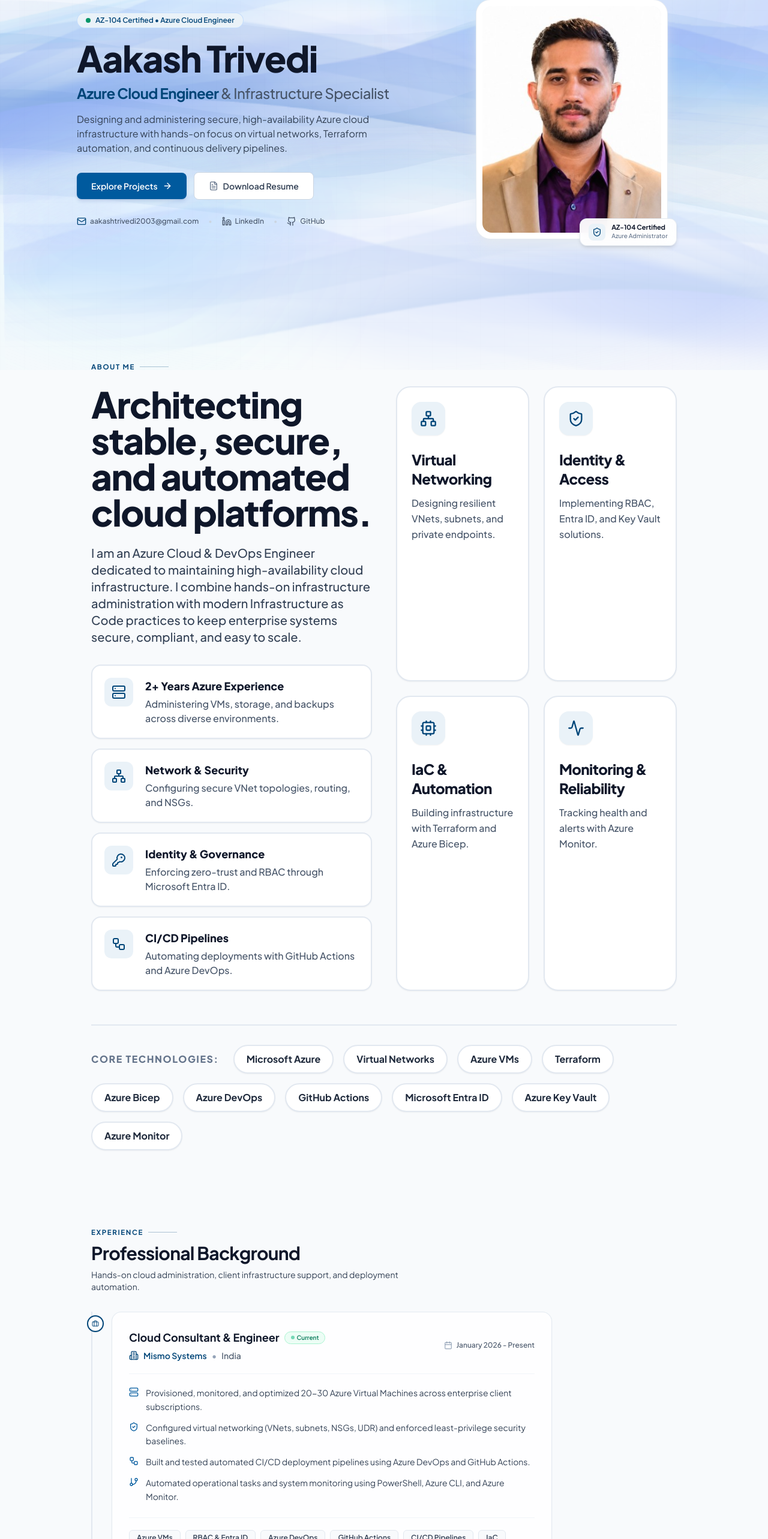
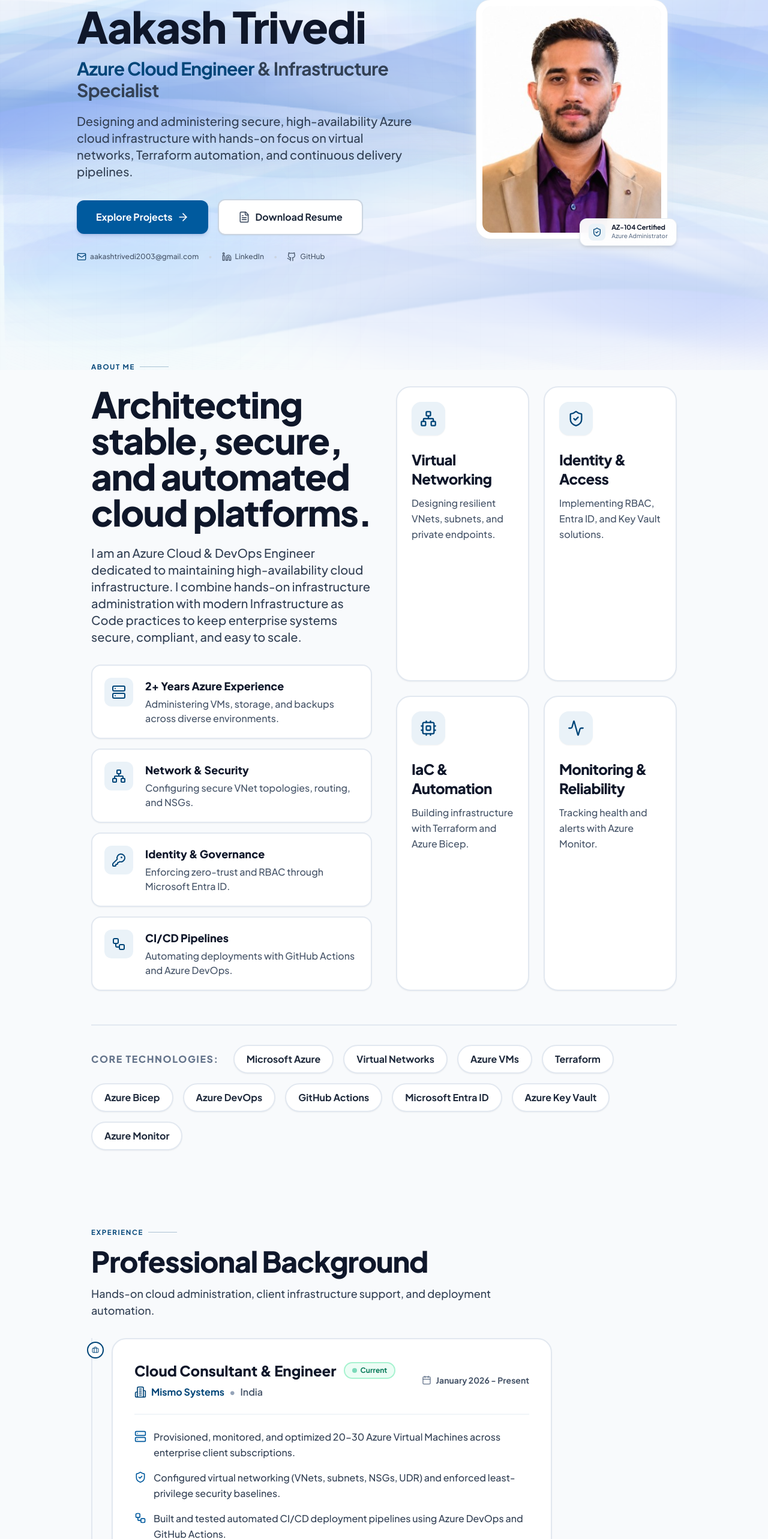
Before and after one commit to AAKASHTRIVEDI-01/Cloud_portfolio_Aakash, a React (Vite) app: page / in a window 1280 px wide. Shown: the part 183-2749 px from the top of the page at 60% size. Built offline with nearby package versions, Linux system fonts and the light colour scheme.

Commit message:
Apply bold typography and prominent cards to all sections for consistency

```diff
--- a/src/components/Certifications.tsx
+++ b/src/components/Certifications.tsx
@@ -88,10 +88,10 @@ export default function Certifications() {
             <span className="eyebrow text-azure-700">Credentials</span>
             <span className="h-px w-12 bg-azure-700/30" />
           </div>
-          <h2 className="mt-2 font-display text-2xl font-bold tracking-tight text-slate-900 sm:text-3xl">
+          <h2 className="mt-4 font-display text-4xl font-extrabold tracking-tight text-slate-900 sm:text-5xl">
             Certifications &amp; credentials.
           </h2>
-          <p className="mt-2 text-sm text-slate-600 max-w-xl">
+          <p className="mt-4 text-lg font-medium text-slate-700 max-w-2xl">
             Industry-recognized credentials validating enterprise Azure administration and cloud fundamentals.
           </p>
         </div>
--- a/src/components/Experience.tsx
+++ b/src/components/Experience.tsx
@@ -79,10 +79,10 @@ export default function Experience() {
           <span className="eyebrow text-azure-700">Experience</span>
           <span className="h-px w-12 bg-azure-700/30" />
         </div>
-        <h2 className="mt-2 font-display text-2xl font-bold tracking-tight text-slate-900 sm:text-3xl">
+        <h2 className="mt-4 font-display text-4xl font-extrabold tracking-tight text-slate-900 sm:text-5xl">
           Professional Background
         </h2>
-        <p className="mt-2 text-sm text-slate-700 max-w-xl">
+        <p className="mt-4 text-lg font-medium text-slate-700 max-w-2xl">
           Hands-on cloud administration, client infrastructure support, and deployment automation.
         </p>
       </div>
@@ -119,45 +119,45 @@ function TimelineItem({
       </div>
 
       {/* Card */}
-      <div className="rounded-2xl border border-slate-200/90 bg-white/80 p-5 sm:p-7 shadow-sm backdrop-blur-md transition-all hover:shadow-md hover:bg-white">
-        <div className="flex flex-col gap-2 sm:flex-row sm:items-center sm:justify-between">
+      <div className="rounded-3xl border-2 border-slate-200 bg-white p-7 sm:p-9 shadow-sm transition-all duration-300 hover:shadow-xl hover:-translate-y-2 hover:border-azure-400">
+        <div className="flex flex-col gap-3 sm:flex-row sm:items-center sm:justify-between">
           <div>
-            <div className="flex items-center gap-2">
-              <h3 className="font-display text-lg font-bold text-slate-900">
+            <div className="flex items-center gap-3">
+              <h3 className="font-display text-2xl font-extrabold text-slate-900">
                 {exp.role}
               </h3>
               {exp.current && (
-                <span className="inline-flex items-center gap-1 rounded-full bg-emerald-50 px-2.5 py-0.5 text-[10px] font-semibold text-emerald-700 border border-emerald-200">
-                  <span className="h-1.5 w-1.5 rounded-full bg-emerald-500 animate-pulse" />
+                <span className="inline-flex items-center gap-1.5 rounded-full bg-emerald-50 px-3 py-1 text-xs font-bold text-emerald-700 border-2 border-emerald-200">
+                  <span className="h-2 w-2 rounded-full bg-emerald-500 animate-pulse" />
                   Current
                 </span>
               )}
             </div>
-            <div className="mt-1.5 flex items-center gap-2 text-sm text-azure-700 font-semibold">
-              <Building2 className="h-4 w-4" />
+            <div className="mt-2 flex items-center gap-2 text-base text-azure-700 font-bold">
+              <Building2 className="h-5 w-5" />
               <span>{exp.company}</span>
               {exp.location && (
                 <>
                   <span className="text-slate-400">•</span>
-                  <span className="text-slate-600 font-medium">{exp.location}</span>
+                  <span className="text-slate-600 font-semibold">{exp.location}</span>
                 </>
               )}
             </div>
           </div>
 
-          <div className="inline-flex items-center gap-1.5 text-xs text-slate-600 font-medium mt-2 sm:mt-0">
-            <Calendar className="h-3.5 w-3.5 text-slate-400" />
+          <div className="inline-flex items-center gap-2 text-sm text-slate-600 font-bold mt-2 sm:mt-0">
+            <Calendar className="h-4 w-4 text-slate-500" />
             <span>{exp.duration}</span>
           </div>
         </div>
 
         {/* Bullets */}
-        <ul className="mt-5 space-y-3 border-t border-slate-100 pt-5">
+        <ul className="mt-6 space-y-4 border-t-2 border-slate-100 pt-6">
           {exp.bullets.map((b, idx) => {
             const BIcon = b.icon;
             return (
-              <li key={idx} className="flex items-start gap-3 text-sm leading-relaxed text-slate-700">
-                <BIcon className="h-4 w-4 flex-none mt-0.5 text-azure-600" />
+              <li key={idx} className="flex items-start gap-3 text-base font-medium leading-relaxed text-slate-700">
+                <BIcon className="h-5 w-5 flex-none mt-0.5 text-azure-600" />
                 <span>{b.text}</span>
               </li>
             );
@@ -165,11 +165,11 @@ function TimelineItem({
         </ul>
 
         {/* Skills */}
-        <div className="mt-6 flex flex-wrap gap-2 border-t border-slate-100 pt-5">
+        <div className="mt-8 flex flex-wrap gap-3 border-t-2 border-slate-100 pt-6">
           {exp.skills.map((skill) => (
             <span
               key={skill}
-              className="rounded-md border border-slate-200 bg-slate-50 px-3 py-1 text-xs font-semibold text-slate-700 hover:bg-[#EAF2F8] hover:text-azure-700 hover:border-azure-300 transition-colors"
+              className="rounded-lg border-2 border-slate-200 bg-white px-4 py-2 text-sm font-bold text-slate-800 hover:bg-[#EAF2F8] hover:text-azure-800 hover:border-azure-400 hover:-translate-y-0.5 hover:shadow-sm transition-all cursor-pointer"
             >
               {skill}
             </span>
--- a/src/components/Hero.tsx
+++ b/src/components/Hero.tsx
@@ -27,7 +27,7 @@ export default function Hero() {
 
             {/* Name */}
             <h1
-              className="font-display text-4xl font-extrabold tracking-tight text-slate-900 sm:text-5xl lg:text-6xl animate-fade-up opacity-0 leading-tight"
+              className="font-display text-5xl font-extrabold tracking-tight text-slate-900 sm:text-6xl lg:text-7xl animate-fade-up opacity-0 leading-tight"
               style={{ animationDelay: '0.15s' }}
             >
               Aakash Trivedi
@@ -35,16 +35,16 @@ export default function Hero() {
 
             {/* Professional Title with Darker, Richer Azure Highlight */}
             <h2
-              className="mt-3 text-lg font-semibold tracking-tight text-slate-800 sm:text-xl md:text-2xl animate-fade-up opacity-0"
+              className="mt-4 text-xl font-bold tracking-tight text-slate-800 sm:text-2xl md:text-3xl animate-fade-up opacity-0"
               style={{ animationDelay: '0.25s' }}
             >
-              <span className="text-azure-700 font-bold">Azure Cloud Engineer</span>{' '}
-              <span className="text-slate-600 font-medium">&amp; Infrastructure Specialist</span>
+              <span className="text-azure-700">Azure Cloud Engineer</span>{' '}
+              <span className="text-slate-700">&amp; Infrastructure Specialist</span>
             </h2>
 
             {/* Human Value Proposition */}
             <p
-              className="mt-4 max-w-xl text-sm leading-relaxed text-slate-700 sm:text-base animate-fade-up opacity-0 font-normal"
+              className="mt-5 max-w-xl text-lg leading-relaxed text-slate-700 sm:text-xl animate-fade-up opacity-0 font-medium"
               style={{ animationDelay: '0.35s' }}
             >
               Designing and administering secure, high-availability Azure cloud infrastructure with hands-on focus on
@@ -53,23 +53,23 @@ export default function Hero() {
 
             {/* Clean Microsoft Buttons with Darker Royal Azure CTA */}
             <div
-              className="mt-7 flex flex-col sm:flex-row items-center gap-3 animate-fade-up opacity-0 w-full sm:w-auto"
+              className="mt-8 flex flex-col sm:flex-row items-center gap-4 animate-fade-up opacity-0 w-full sm:w-auto"
               style={{ animationDelay: '0.45s' }}
             >
               <a
                 href="#projects"
-                className="w-full sm:w-auto inline-flex items-center justify-center gap-2 rounded-lg bg-azure-600 px-6 py-3 text-sm font-semibold text-white shadow-md shadow-blue-900/15 transition-all duration-200 hover:bg-azure-700 hover:shadow-lg hover:shadow-blue-900/20 hover:-translate-y-0.5"
+                className="w-full sm:w-auto inline-flex items-center justify-center gap-2 rounded-xl bg-azure-600 px-8 py-4 text-base font-bold text-white shadow-md shadow-blue-900/15 transition-all duration-300 hover:bg-azure-700 hover:shadow-lg hover:shadow-blue-900/20 hover:-translate-y-1"
               >
                 <span>Explore Projects</span>
-                <ArrowRight className="h-4 w-4" />
+                <ArrowRight className="h-5 w-5" />
               </a>
 
               <a
                 href={resumeUrl}
                 download="Aakash_Trivedi_Resume.pdf"
-                className="w-full sm:w-auto inline-flex items-center justify-center gap-2 rounded-lg border border-slate-300 bg-white px-6 py-3 text-sm font-semibold text-slate-700 shadow-2xs transition-all duration-200 hover:bg-slate-50 hover:border-slate-400 hover:text-slate-900 hover:-translate-y-0.5"
+                className="w-full sm:w-auto inline-flex items-center justify-center gap-2 rounded-xl border-2 border-slate-300 bg-white px-8 py-4 text-base font-bold text-slate-800 shadow-sm transition-all duration-300 hover:bg-slate-50 hover:border-slate-400 hover:text-slate-900 hover:-translate-y-1 hover:shadow-md"
               >
-                <FileText className="h-4 w-4 text-slate-500" />
+                <FileText className="h-5 w-5 text-slate-600" />
                 <span>Download Resume</span>
               </a>
             </div>
--- a/src/components/Projects.tsx
+++ b/src/components/Projects.tsx
@@ -22,10 +22,10 @@ export default function Projects({ onOpenStudy }: ProjectsProps) {
           <span className="eyebrow text-azure-700">Featured Work</span>
           <span className="h-px w-12 bg-azure-700/30" />
         </div>
-        <h2 className="mt-2 font-display text-2xl font-bold tracking-tight text-slate-900 sm:text-3xl">
+        <h2 className="mt-4 font-display text-4xl font-extrabold tracking-tight text-slate-900 sm:text-5xl">
           Cloud infrastructure projects.
         </h2>
-        <p className="mt-2 max-w-xl text-sm leading-relaxed text-slate-600">
+        <p className="mt-4 max-w-2xl text-lg leading-relaxed text-slate-700 font-medium">
           Hands-on cloud environments built with a focus on virtual networking, automation, and security.
         </p>
       </div>
@@ -64,48 +64,48 @@ function ProjectCard({
   return (
     <div
       ref={ref}
-      className="reveal visible group flex flex-col justify-between rounded-2xl border border-slate-200/90 bg-white p-6 shadow-xs transition-all duration-200 hover:-translate-y-1 hover:border-azure-300 hover:shadow-md"
+      className="reveal visible group flex flex-col justify-between rounded-3xl border-2 border-slate-200 bg-white p-7 shadow-sm transition-all duration-300 hover:-translate-y-2 hover:border-azure-400 hover:shadow-xl cursor-pointer"
       style={{ transitionDelay: `${index * 100}ms` }}
     >
       <div>
         {/* Top bar */}
         <div className="flex items-center justify-between">
-          <div className="flex h-11 w-11 items-center justify-center rounded-xl bg-[#EAF2F8] text-azure-700">
-            <Icon className="h-5 w-5" />
+          <div className="flex h-14 w-14 items-center justify-center rounded-2xl bg-[#EAF2F8] text-azure-700 transition-colors group-hover:bg-azure-700 group-hover:text-white shadow-sm">
+            <Icon className="h-7 w-7" />
           </div>
-          <span className="rounded-full bg-[#EAF2F8] px-2.5 py-0.5 text-[10px] font-semibold text-azure-700">
+          <span className="rounded-full bg-[#EAF2F8] px-3.5 py-1 text-xs font-bold text-azure-700">
             Azure Spec
           </span>
         </div>
 
         {/* Title */}
-        <h3 className="mt-5 font-display text-base font-bold text-slate-900 transition-colors duration-200 group-hover:text-azure-700">
+        <h3 className="mt-6 font-display text-xl font-extrabold text-slate-900 transition-colors duration-200 group-hover:text-azure-700">
           {study.title}
         </h3>
 
         {/* One Liner */}
-        <p className="mt-1.5 text-xs leading-relaxed text-slate-600">
+        <p className="mt-3 text-sm font-medium leading-relaxed text-slate-700">
           {study.oneLiner}
         </p>
 
         {/* Deliverables Points */}
         {study.whatIBuilt && study.whatIBuilt.length > 0 && (
-          <ul className="mt-4 space-y-1.5 border-t border-slate-100 pt-3">
+          <ul className="mt-5 space-y-2 border-t-2 border-slate-100 pt-4">
             {study.whatIBuilt.slice(0, 3).map((item, idx) => (
-              <li key={idx} className="flex items-start gap-2 text-xs text-slate-700">
-                <CheckCircle2 className="mt-0.5 h-3.5 w-3.5 flex-none text-azure-700" />
-                <span className="line-clamp-1">{item}</span>
+              <li key={idx} className="flex items-start gap-3 text-sm font-medium text-slate-700">
+                <CheckCircle2 className="mt-0.5 h-4 w-4 flex-none text-azure-700" />
+                <span className="line-clamp-2">{item}</span>
               </li>
             ))}
           </ul>
         )}
 
         {/* Tags */}
-        <div className="mt-4 flex flex-wrap gap-1.5">
+        <div className="mt-6 flex flex-wrap gap-2">
           {study.tags.map((tag) => (
             <span
               key={tag}
-              className="rounded-full bg-slate-100 px-2.5 py-0.5 text-[11px] font-medium text-slate-700 hover:bg-[#EAF2F8] hover:text-azure-700 transition-colors"
+              className="rounded-full border border-slate-200 bg-slate-50 px-3 py-1 text-xs font-bold text-slate-700 hover:bg-[#EAF2F8] hover:text-azure-700 hover:border-azure-200 transition-colors"
             >
               {tag}
             </span>
--- a/src/components/Skills.tsx
+++ b/src/components/Skills.tsx
@@ -34,28 +34,28 @@ export default function Skills() {
           <span className="eyebrow text-azure-700">Skills &amp; Tools</span>
           <span className="h-px w-12 bg-azure-700/30" />
         </div>
-        <h2 className="mt-2 font-display text-2xl font-bold tracking-tight text-slate-900 sm:text-3xl">
+        <h2 className="mt-4 font-display text-4xl font-extrabold tracking-tight text-slate-900 sm:text-5xl">
           Technical Skills
         </h2>
 
         {/* Compact Bulleted Layout */}
-        <div className="mt-6 grid grid-cols-1 md:grid-cols-2 gap-x-12 gap-y-8 rounded-2xl border border-slate-200/80 bg-white p-6 sm:p-8 shadow-sm">
+        <div className="mt-8 grid grid-cols-1 md:grid-cols-2 gap-x-14 gap-y-10 rounded-3xl border-2 border-slate-200 bg-white p-8 sm:p-12 shadow-sm">
           {skillGroups.map((group) => {
             const GroupIcon = group.icon;
             return (
               <div key={group.title}>
-                <div className="flex items-center gap-2.5 mb-3">
-                  <div className="flex h-7 w-7 items-center justify-center rounded bg-[#EAF2F8] text-azure-700">
-                    <GroupIcon className="h-4 w-4" />
+                <div className="flex items-center gap-3.5 mb-5">
+                  <div className="flex h-10 w-10 items-center justify-center rounded-xl bg-[#EAF2F8] text-azure-700 shadow-sm">
+                    <GroupIcon className="h-5 w-5" />
                   </div>
-                  <h3 className="font-display text-sm font-bold text-slate-900">
+                  <h3 className="font-display text-lg font-extrabold text-slate-900">
                     {group.title}
                   </h3>
                 </div>
-                <ul className="space-y-1.5 pl-9">
+                <ul className="space-y-3 pl-14">
                   {group.skills.map((skill) => (
-                    <li key={skill} className="relative text-sm text-slate-700 flex items-start">
-                      <span className="absolute left-[-16px] top-[7px] h-1.5 w-1.5 rounded-full bg-azure-500/80" />
+                    <li key={skill} className="relative text-base font-semibold text-slate-700 flex items-start">
+                      <span className="absolute left-[-20px] top-[9px] h-2 w-2 rounded-full bg-azure-500" />
                       {skill}
                     </li>
                   ))}
```
Also changed, not shown: src/components/Contact.tsx (+31 -31 lines).
